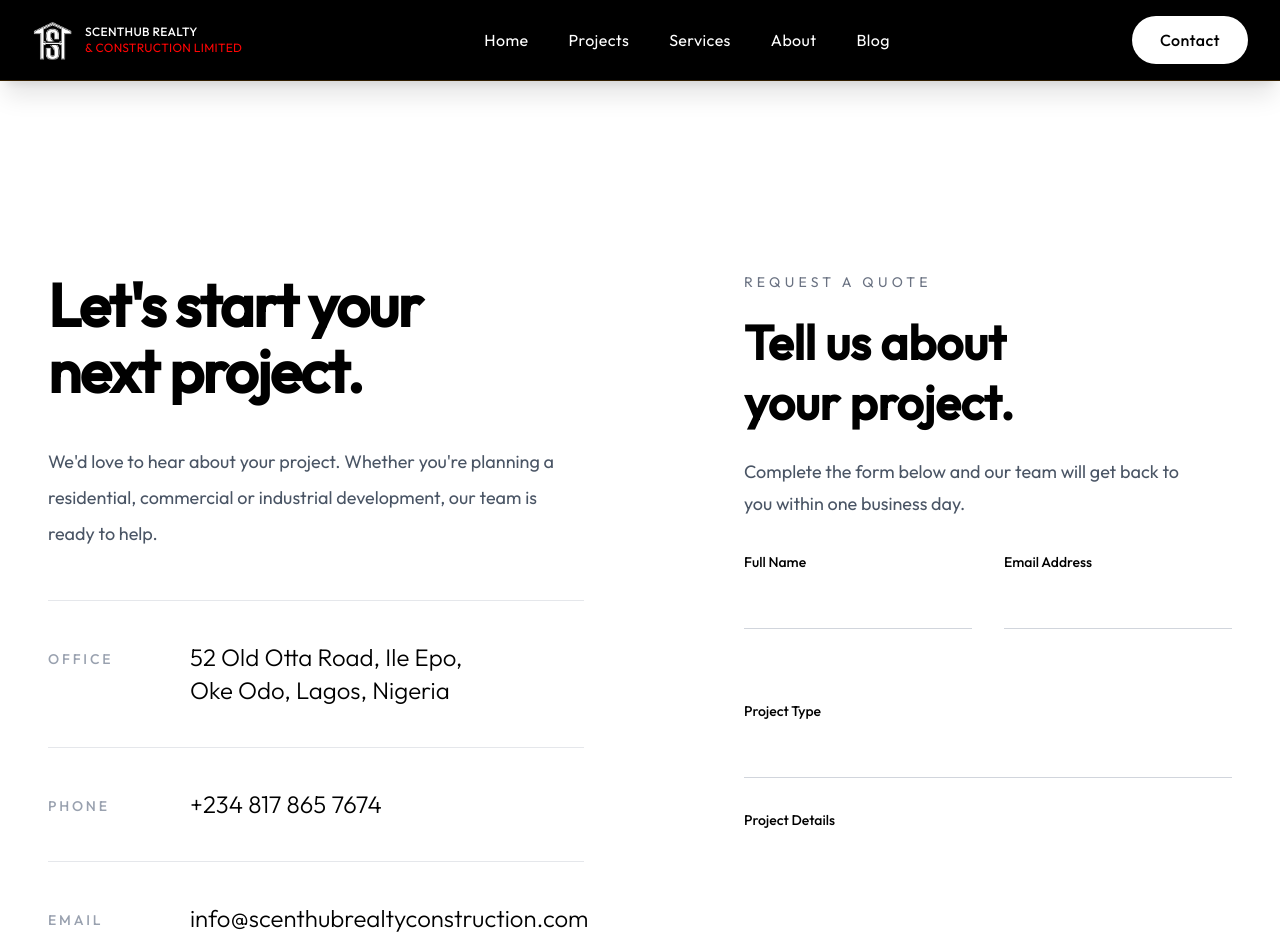
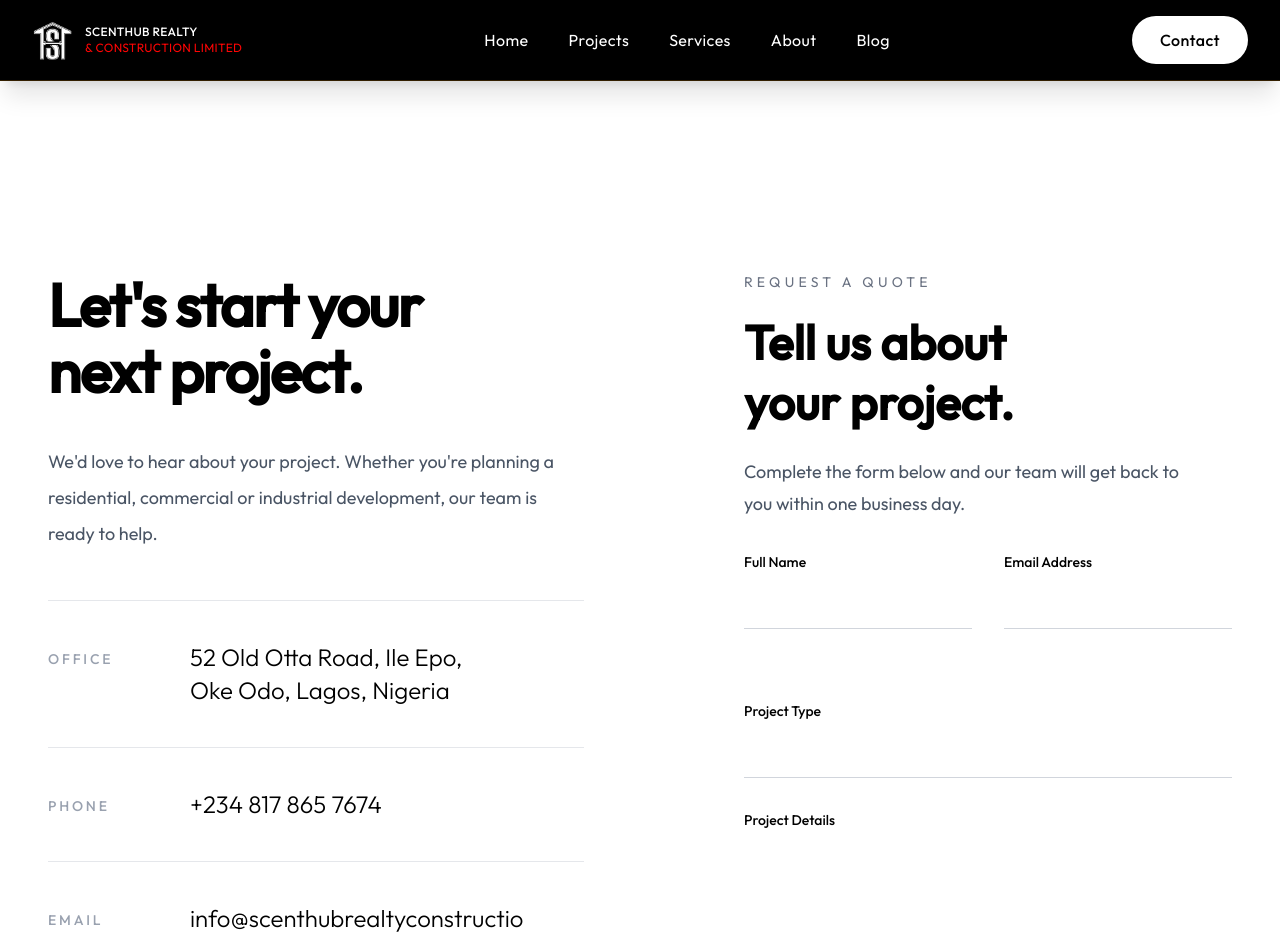
Before and after one commit to Tomilayo21/scenthub, a Next.js app: page /contact in a window 1280 px wide. Shown: the top 946 px of the page. Built offline with nearby package versions, Linux system fonts and the light colour scheme; no server answers.

Commit message:
First Commit

```diff
--- a/app/contact/page.jsx
+++ b/app/contact/page.jsx
@@ -139,6 +139,7 @@ export default function Contact() {
                                             leading-snug
                                             text-black
                                             max-w-md
+                                            break-all
                                         ">
                                             {item.value}
                                         </p>
```
